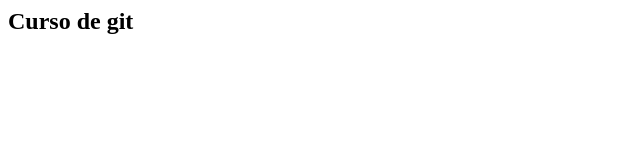
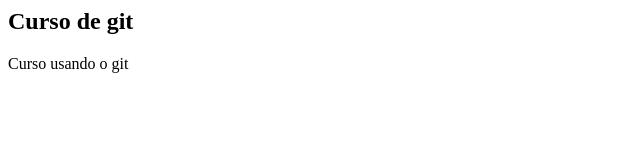
Before and after one commit to Biav/curso-git, a plain HTML site: page index.html in a window 1280 px wide. Shown: the whole page, without its empty margins (0-640 px from the left). Drawn offline with Linux system fonts and the light colour scheme.

Commit message:
Inclusao paragrafo

```diff
--- a/index.html
+++ b/index.html
@@ -4,5 +4,8 @@
 	</head>
 	<body>
 		<h2>Curso de git</h2>
+		<p>
+			Curso usando o git
+		</p>
 	</body>
 </html>
```
